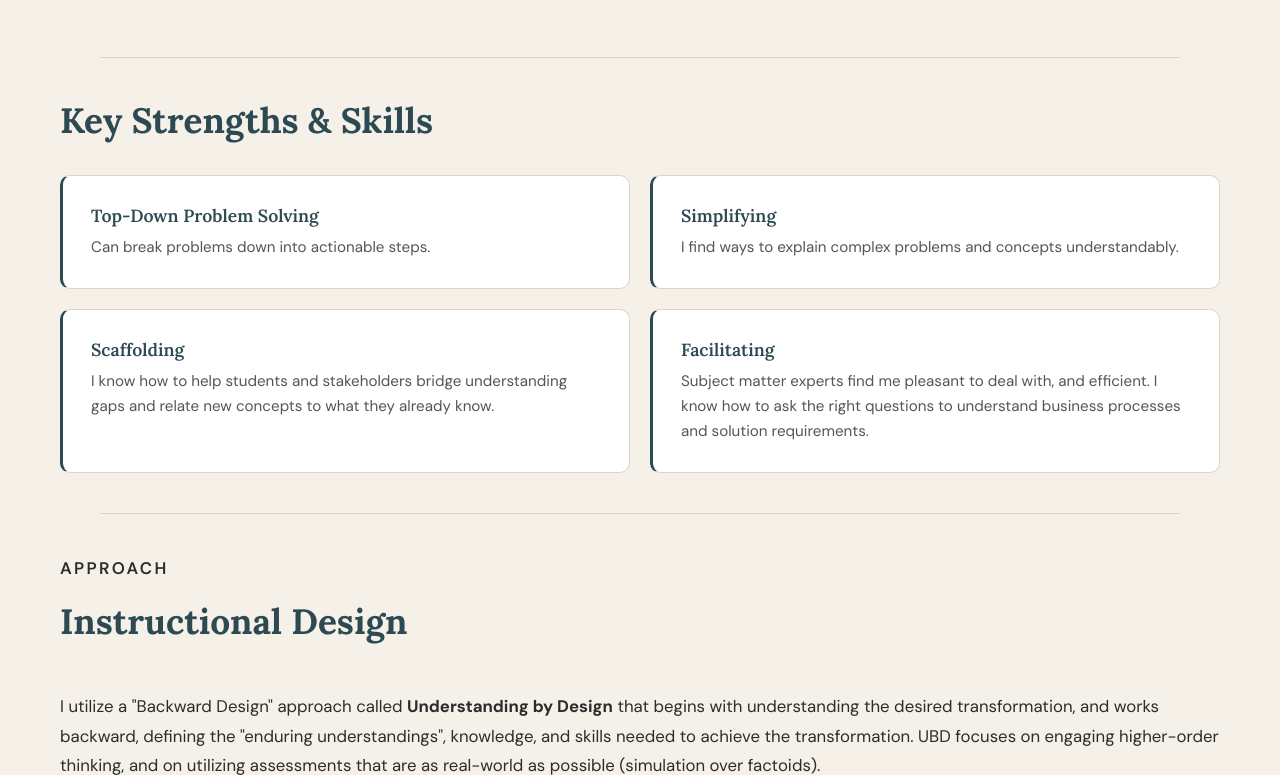
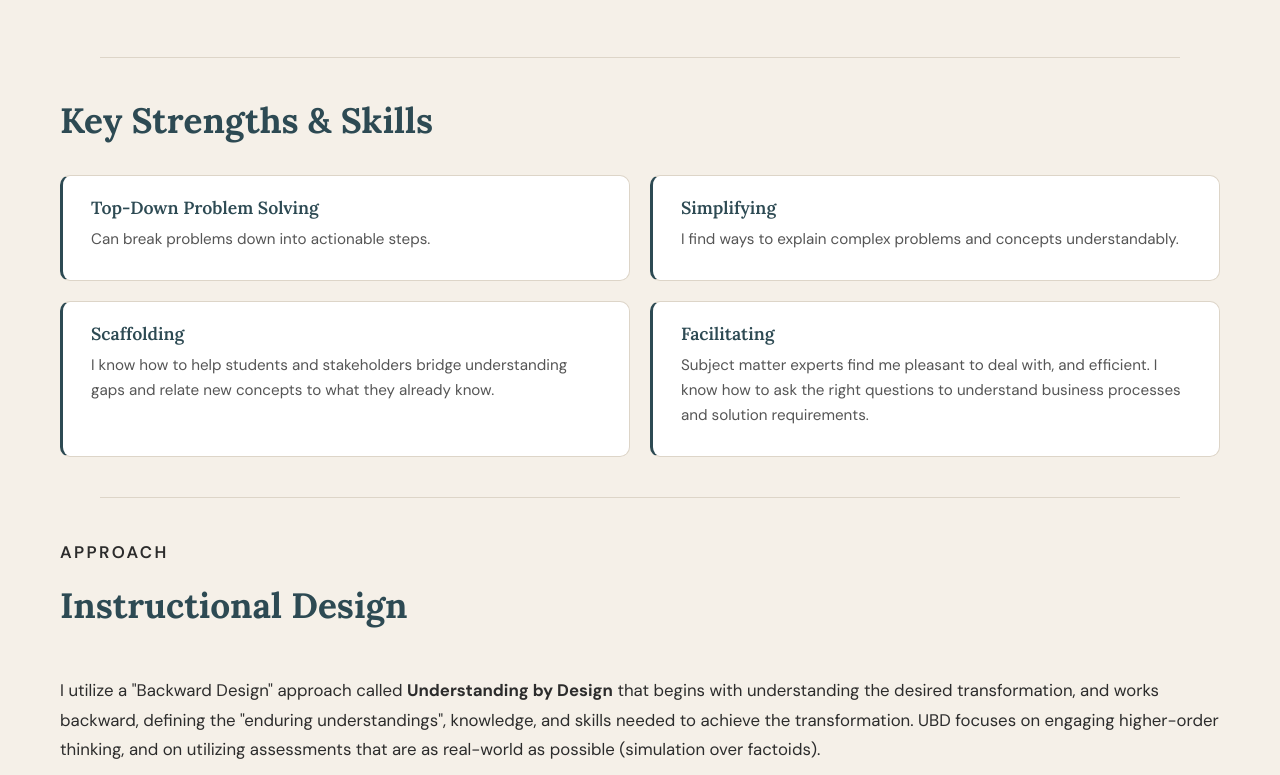
Before and after one commit to thange-ship-it/portfolio-blog, a Flask app: page /about in a window 1280 px wide. Shown: the part 337-1112 px from the top of the page. Run offline with Flask 3, Linux system fonts and the light colour scheme.

Commit message:
Reduce top padding in strength cards by 30%
Co-Authored-By: Claude Opus 4.6 <noreply@anthropic.com>

```diff
--- a/app/static/css/style.css
+++ b/app/static/css/style.css
@@ -420,7 +420,7 @@ footer a:hover {
 .strength-card {
     background: var(--white);
     border-radius: 10px;
-    padding: 28px 28px;
+    padding: 20px 28px 28px 28px;
     border: 1px solid var(--soft-border);
     border-left: 3px solid var(--deep-teal);
 }
```
